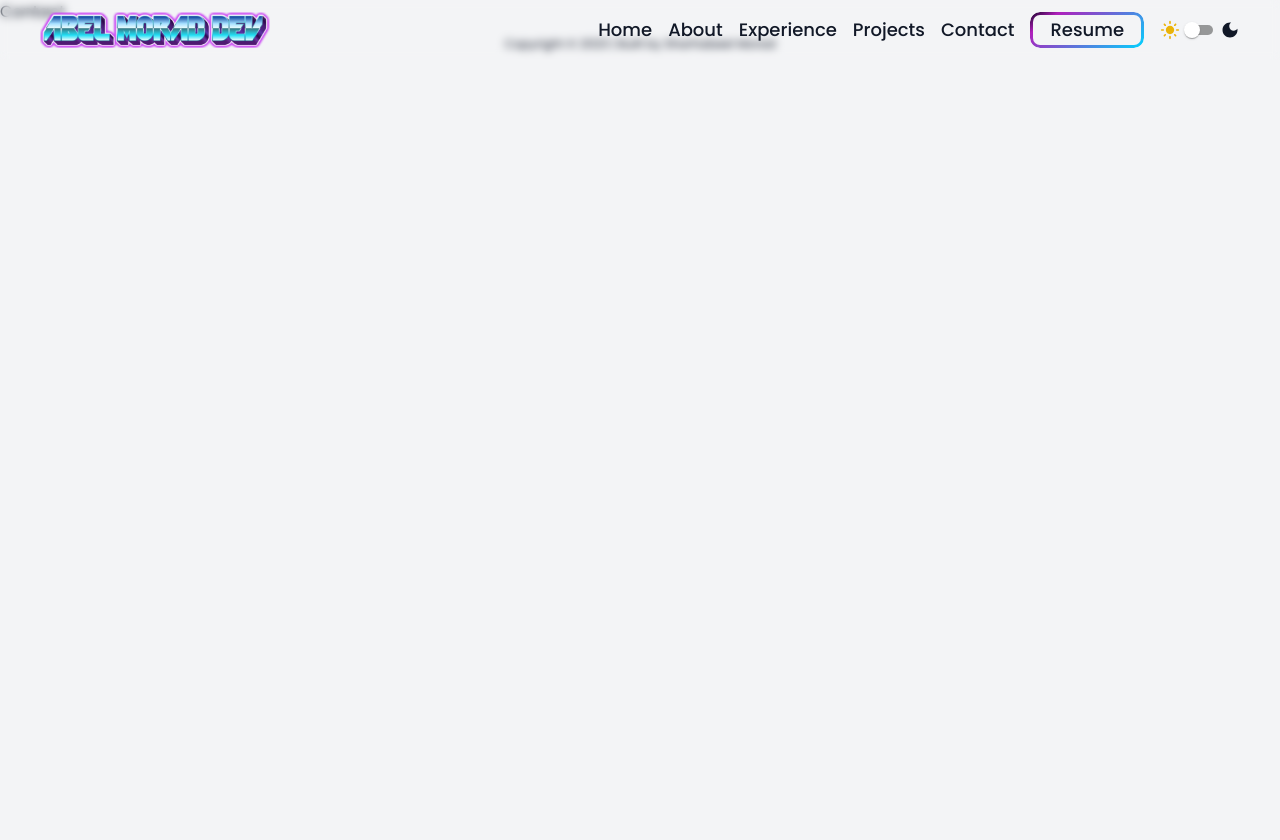
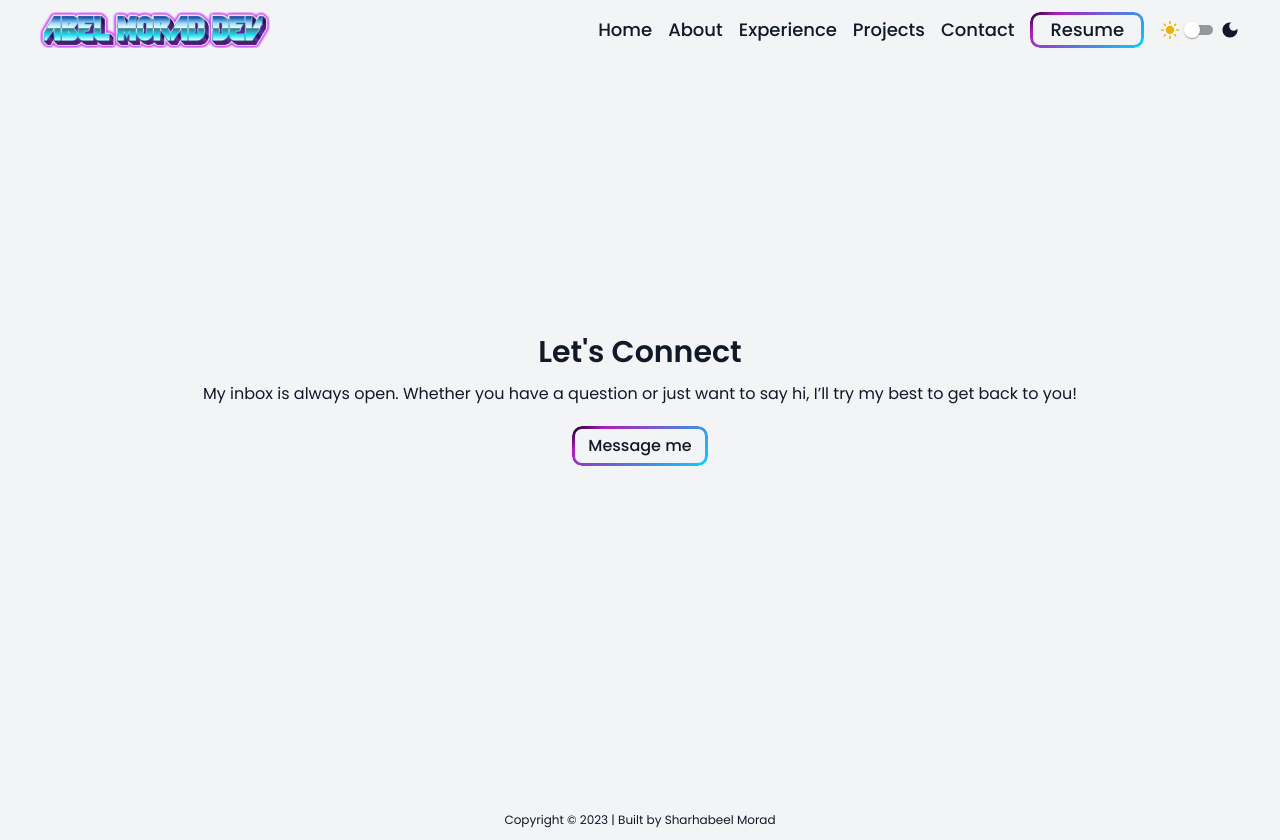
Before and after one commit to abelmorad/abel-morad, a React (Vite) app: page /contact in a window 1280 px wide. Before the commit the page ends 800 px from the top, so only its background shows below. Built offline with nearby package versions, Linux system fonts and the light colour scheme.

Commit message:
Feat: contact page

```diff
--- a/src/pages/Contact.tsx
+++ b/src/pages/Contact.tsx
@@ -1,8 +1,22 @@
+import { Link } from "react-router-dom";
 
 function Contact() {
   return (
-    <div>Contact</div>
-  )
+    <section className="flex flex-col place-content-center items-center text-center h-screen px-6">
+      <h1 className="text-3xl font-semibold mb-3">Let's Connect</h1>
+      <p className="mb-5 tablet:px-14 laptop:px-32">
+        My inbox is always open. Whether you have a question or just want to say
+        hi, I’ll try my best to get back to you!
+      </p>
+      <Link
+        to="mailto:abelmorad97@gmail.com"
+        target="_blank"
+        className="px-4 py-2 font-medium vaporwave-border"
+      >
+        Message me
+      </Link>
+    </section>
+  );
 }
 
-export default Contact
+export default Contact;
```
